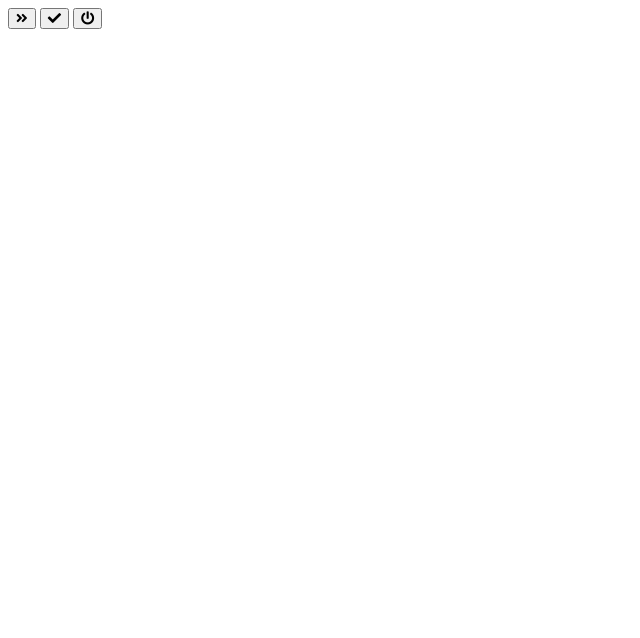
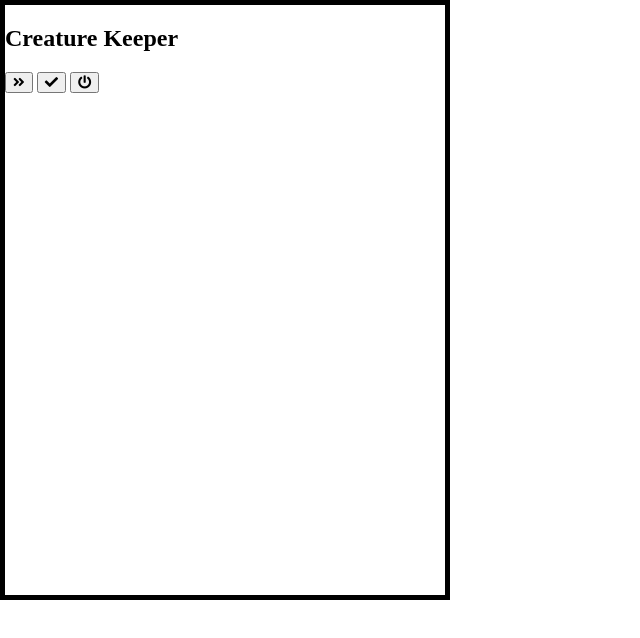
Before and after one commit to missmercy0310/Creature-Keeper, a plain HTML site: page index.html in a window 1280 px wide. Shown: the whole page, without its empty margins (0-640 px from the left). Drawn offline with Linux system fonts and the light colour scheme.

Commit message:
updated html and started css

```diff
--- a/index.html
+++ b/index.html
@@ -14,10 +14,13 @@
 </head>
 <body>
     <main id="interface">
-        <section id="screen">
-            <div class="screen top-fourth"></div>
-            <div class="screen middle-half"></div>
-            <div class="screen bottom-fourth"></div>
+        <section id="title">
+            <h1 class="title__display">Creature Keeper</h1>
+        </section>
+        <section id="screens">
+            <div class="screen" id="top-fourth"></div>
+            <div class="screen" id="middle-half"></div>
+            <div class="screen" id="bottom-fourth"></div>
         </section>
         <section id="buttons">
             <button class="button" id="arrow"><i class="fas fa-angle-double-right"></i></button>
--- a/styles/main.css
+++ b/styles/main.css
@@ -0,0 +1,16 @@
+* {
+    box-sizing: border-box;
+}
+
+body {
+    margin: 0;
+    padding: 0;
+}
+
+#interface {
+    border: 5px solid black;
+    height: 600px;
+    width: 450px;
+    position: absolute;
+    margin: auto;
+}
```
